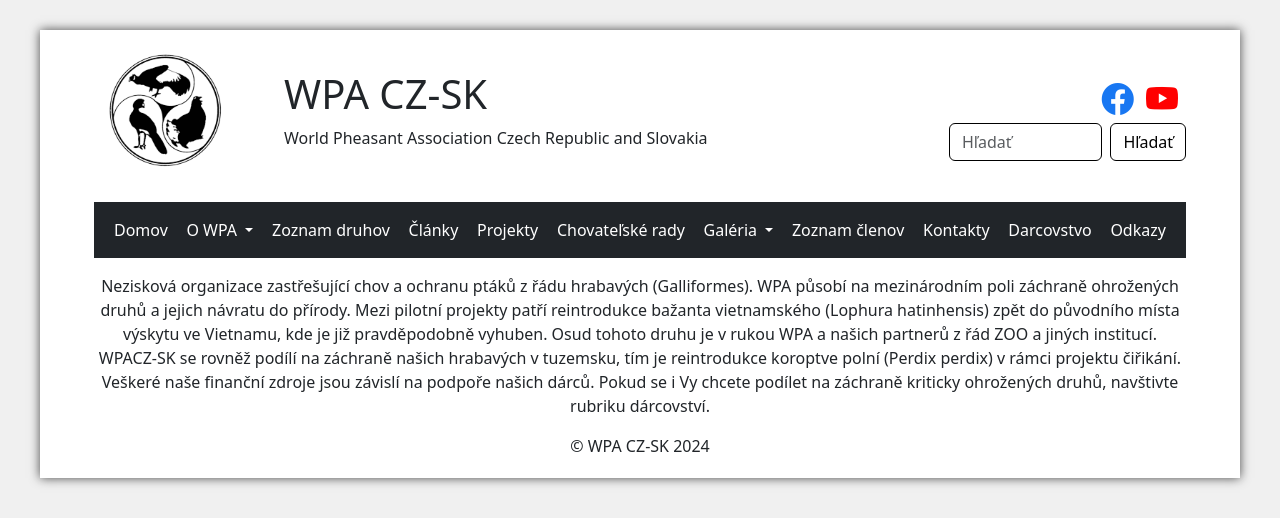
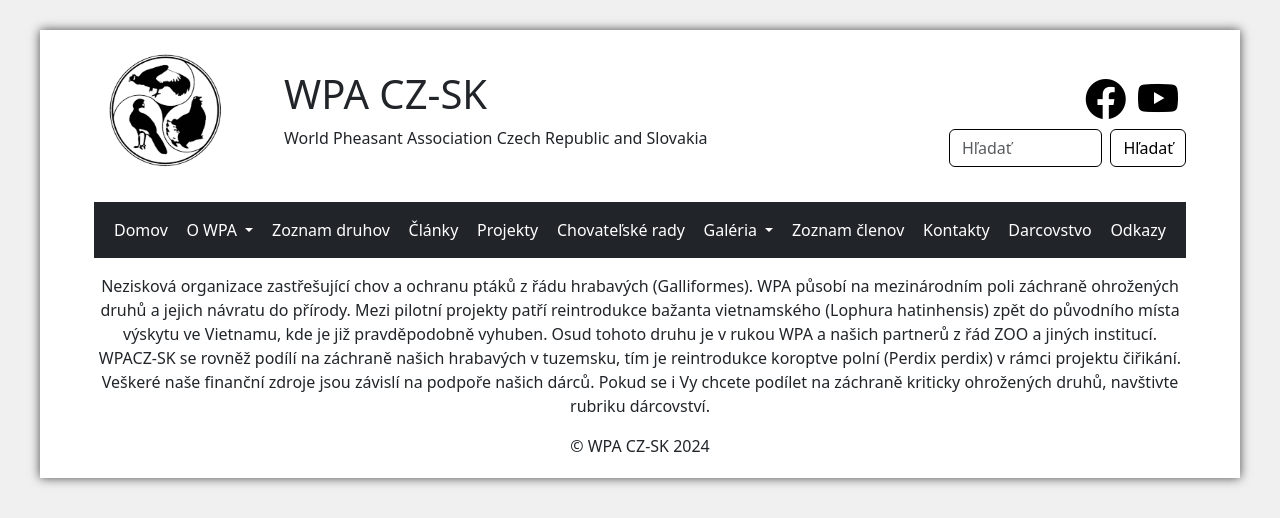
Before and after one commit to matus-kocik/wpaczsk, a Django app: page / in a window 1280 px wide. Shown: the top 518 px of the page. Run offline with Django 5.2, Linux system fonts and the light colour scheme; data that the repository does not hold is empty.

Commit message:
change color and size socialmedia logo

```diff
--- a/wpaczskBE/static/css/styles.css
+++ b/wpaczskBE/static/css/styles.css
@@ -62,10 +62,10 @@ input[type="search"]:focus {
 }
 
 .bi-youtube {
-    color: #FF0000;
-    font-size:xx-large;
+    color: #000000;
+    font-size:2.5rem;
 }
 .bi-facebook {
-    color: #1877F2;
-    font-size:xx-large;
+    color: #000000;
+    font-size:2.5rem;
 }
--- a/wpaczskBE/templates/base.html
+++ b/wpaczskBE/templates/base.html
@@ -113,9 +113,9 @@
                             EN: Carousel image element.
                             SK: Obrázkový prvok karuselu.
                         -->
-                        <div class="carousel-caption d-none d-md-block">
+<!--                         <div class="carousel-caption d-none d-md-block">
                             <h5>{{ image.title }}</h5>
-                        </div>
+                        </div> -->
                     </div>
                     {% endfor %}
                 </div>
```
